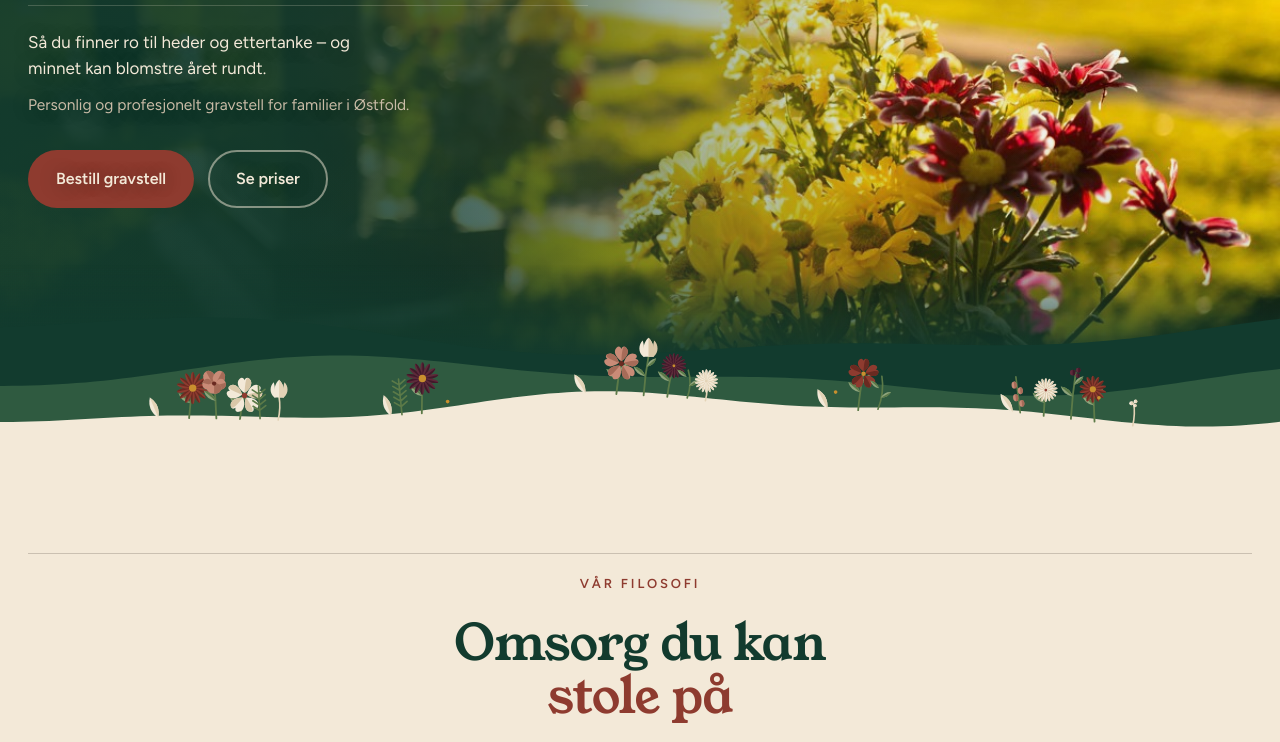
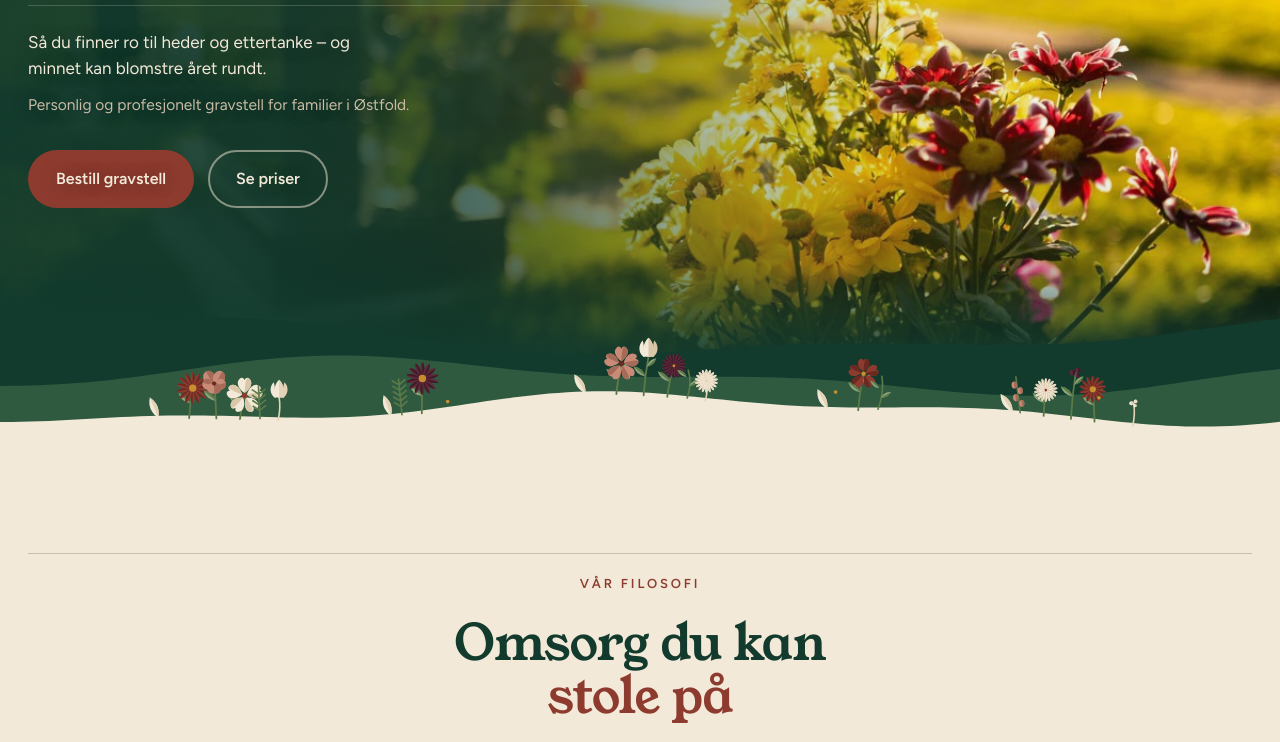
Before and after one commit to alslie87-pixel/Gronn-trost, a website: page index.html in a window 1280 px wide. Shown: the part 415-1157 px from the top of the page. Drawn offline with nearby package versions, Linux system fonts and the light colour scheme.

Commit message:
Update index.html

```diff
--- a/index.html
+++ b/index.html
@@ -59,7 +59,7 @@
 <div style="height:73px;background:#123B2E"></div>
 
 <section id="hero" data-screen-label="Hero" style="scroll-margin-top:73px;position:relative;overflow:hidden;background:#123B2E;color:#F3E9D8;min-height:min(calc(100svh - 73px),880px);display:flex;flex-direction:column">
-  <img src="assets/hero.jpg" alt="Gravsted med gule blomster i solnedgang" style="position:absolute;inset:0;width:100%;height:100%;object-fit:cover;object-position:70% 45%;display:block">
+  <img src="assets/hero.jpg" alt="Gravsted med gule blomster i solnedgang" style="position:absolute;inset:0;width:100%;height:100%;object-fit:cover;object-position:70% 70%;display:block">
   <sc-if value="{{ heroTwoCol }}" hint-placeholder-val="{{ true }}">
     <div style="position:absolute;inset:0;background:linear-gradient(90deg,rgba(18,59,46,0.96) 0%,rgba(18,59,46,0.9) 22%,rgba(18,59,46,0.72) 38%,rgba(18,59,46,0.42) 52%,rgba(18,59,46,0.1) 70%,rgba(18,59,46,0) 100%)"></div>
     <div style="position:absolute;inset:0;background:linear-gradient(180deg,rgba(18,59,46,0.3) 0%,rgba(18,59,46,0) 28%,rgba(18,59,46,0) 60%,rgba(18,59,46,0.35) 100%)"></div>
```
